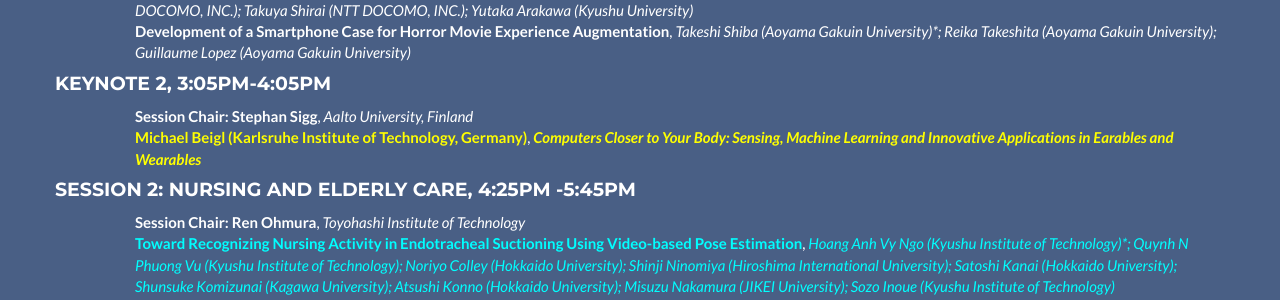
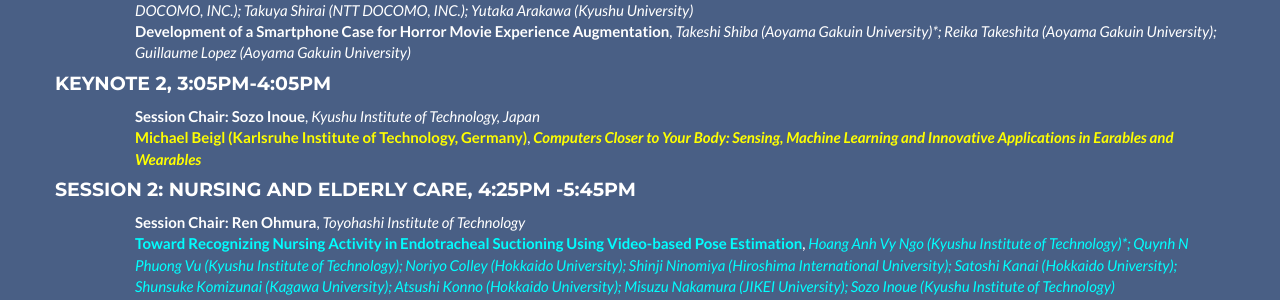
Before and after one commit to abc-research/abc-research.github.io, a Jekyll site: the page built from index.html, in a window 1280 px wide and 900 px high, scrolled down 5198 px. Shown: the part 153-453 px from the top of the window. Built offline with Jekyll 4.4.1, drawn with Linux system fonts in a browser that asks for light colours.

Commit message:
Update _config.yml

```diff
--- a/_config.yml
+++ b/_config.yml
@@ -139,8 +139,8 @@ program:
       - name: "Keynote 2"
         time: "3:05pm-4:05pm"
         paper:
-          - title: "Session Chair: Stephan Sigg"
-            authors: "Aalto University, Finland"
+          - title: "Session Chair: Sozo Inoue"
+            authors: "Kyushu Institute of Technology, Japan"
           - title: '<b style="color:yellow">Michael Beigl (Karlsruhe Institute of Technology, Germany)</b>'
             authors: '<b style="color:yellow">Computers Closer to Your Body: Sensing, Machine Learning and Innovative Applications in Earables and Wearables</b>'
       - name: "Session 2: Nursing and Elderly Care"
```
